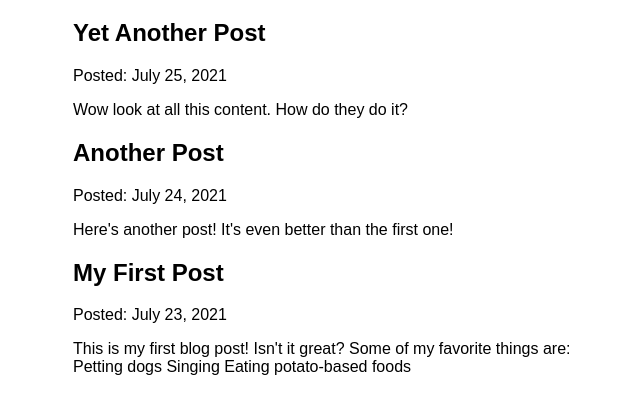
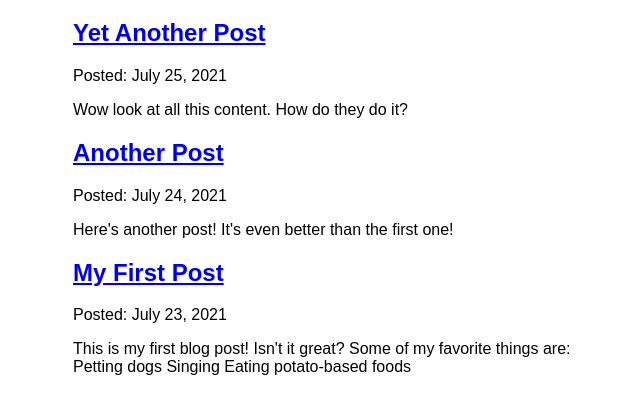
Before and after one commit to jonasimon7/my-first-gatsby-site, a Gatsby site: page /blog in a window 1280 px wide. Shown: the part 157-570 px from the top of the page, without its empty margins (317-957 px from the left). Built offline with nearby package versions, Linux system fonts and the light colour scheme; Gatsby itself is replaced by a stand-in of ours.

Commit message:
Finished Gatsby Tutorial Part 6

```diff
--- a/blog/second.mdx
+++ b/blog/another-post.mdx
@@ -1,7 +1,7 @@
 ---
 title: "Another Post"
 date: "2021-07-24"
-slug: "second"
+slug: "another-post"
 ---
 
 Here's another post! It's even better than the first one!
--- a/blog/first.mdx
+++ b/blog/my-first-page.mdx
@@ -1,7 +1,7 @@
 ---
 title: "My First Post"
 date: "2021-07-23"
-slug: "first"
+slug: "my-first-post"
 ---
 
 This is my first blog post! Isn't it *great*?
--- a/blog/third.mdx
+++ b/blog/yet-another-post.mdx
@@ -1,7 +1,7 @@
 ---
 title: "Yet Another Post"
 date: "2021-07-25"
-slug: "third"
+slug: "yet-another-post"
 ---
 
 Wow look at all this content. How do they do it?
--- a/src/pages/blog.js
+++ b/src/pages/blog/index.js
@@ -1,15 +1,19 @@
 import * as React from 'react'
-import { graphql } from 'gatsby'
-import Layout from '../components/layout'
-import Seo from '../components/seo'
+import { Link, graphql } from 'gatsby'
+import Layout from '../../components/layout'
+import Seo from '../../components/seo'
 
 const BlogPage = ({ data }) => {
   return (
     <Layout pageTitle="My Blog Posts">
       {
-        data.allMdx.nodes.map((node) => (
+        data.allMdx.nodes.map(node => (
           <article key={node.id}>
-            <h2>{node.frontmatter.title}</h2>
+            <h2>
+              <Link to={`/blog/${node.frontmatter.slug}`}>
+                {node.frontmatter.title}
+              </Link>
+            </h2>
             <p>Posted: {node.frontmatter.date}</p>
             <p>{node.excerpt}</p>
           </article>
@@ -26,6 +30,7 @@ export const query = graphql`
         frontmatter {
           date(formatString: "MMMM D, YYYY")
           title
+          slug
         }
         id
         excerpt
```
Also changed, not shown: src/pages/blog/{mdx.frontmatter__slug}.js (added, +28 -0 lines).
